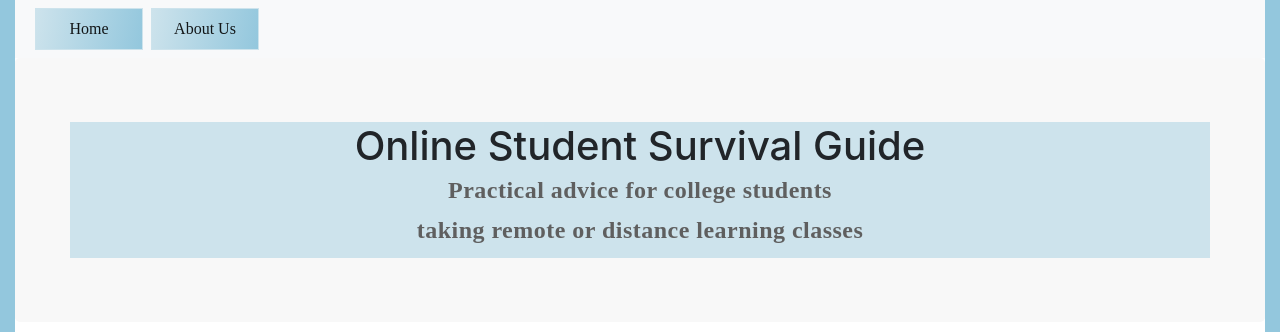
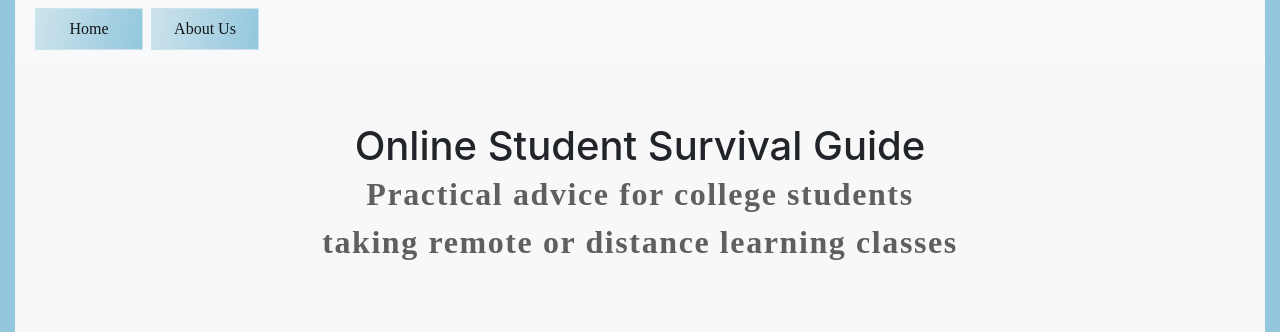
Before and after one commit to LibrarianTina/Online-Student-Survival-Guide, a plain HTML site: page index.html in a window 1280 px wide. Shown: the top 332 px of the page. Drawn offline with Linux system fonts and the light colour scheme.

Commit message:
header font and backround color changes

```diff
--- a/favorite-styles.css
+++ b/favorite-styles.css
@@ -33,18 +33,15 @@ header h2 {
 header p {
     font-family: 'Source Sans Pro';
     color: #5F5F5F;
-    font-size: 150%;
+    font-size: 200%;
     font-weight: 700;
     text-align: center;
     line-height: 1em;
-    letter-spacing: 0.02em;
+    letter-spacing: 0.05em;
 }
 h2  {
 	background-color: #F8F8F8;
 }
-div .col-12 {
-    background-color: #CDE3EC;
-    }
 
 nav .container {
     border-bottom: 2px solid #CDE3EC;
```
